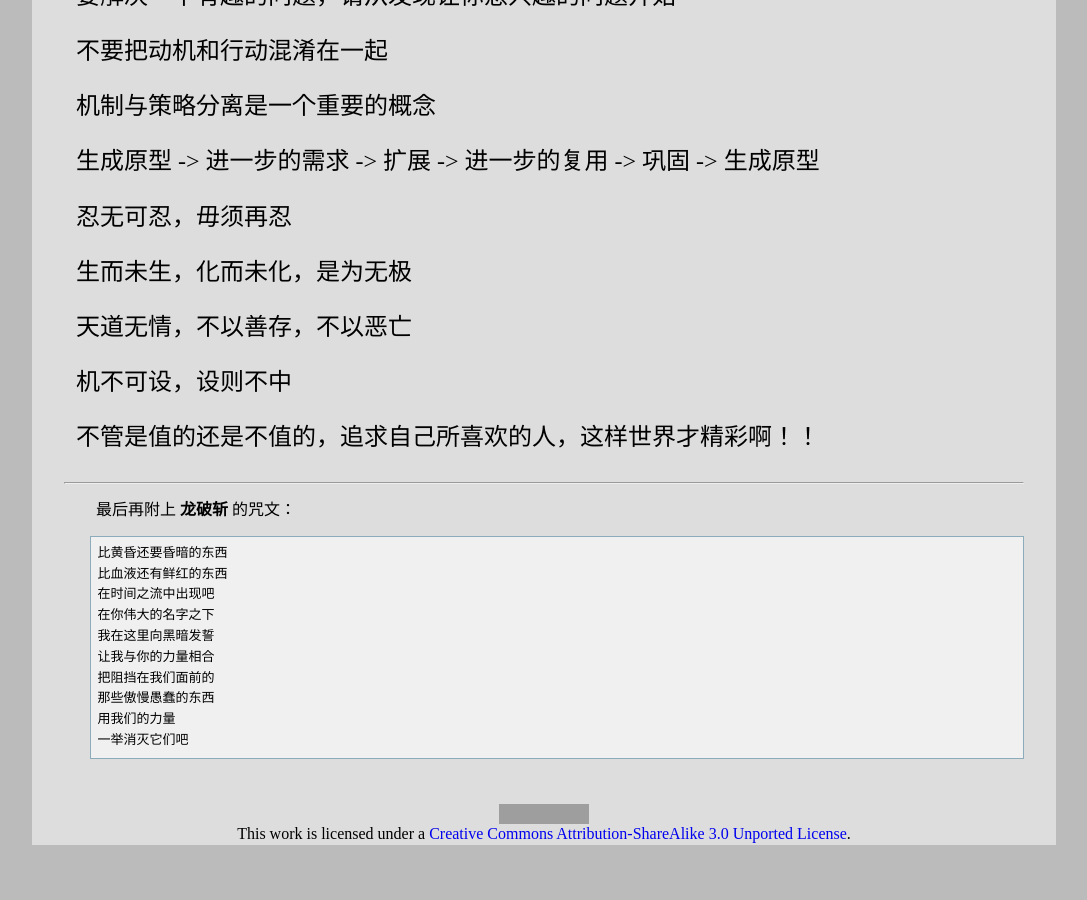
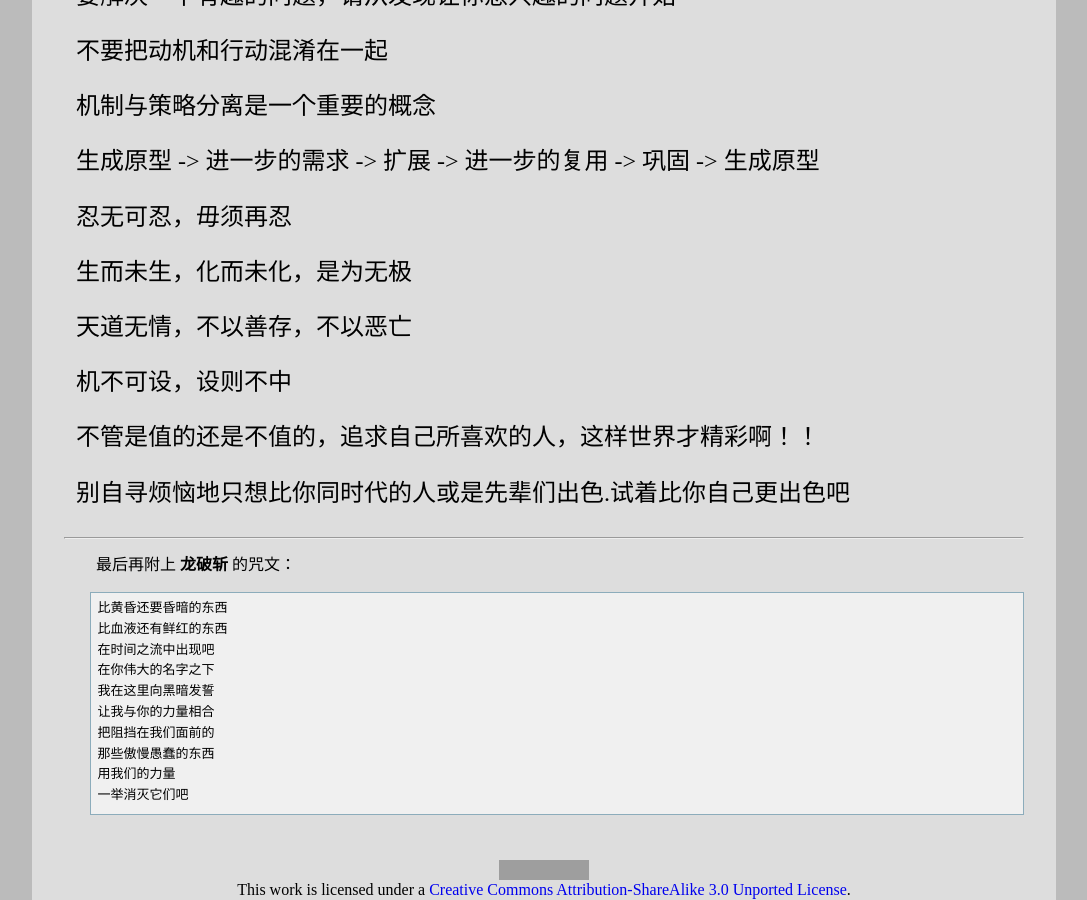
Before and after one commit to leiqin/leiqin.github.io, a Jekyll site: the page built from shoucang/revelation.markdown, in a window 1280 px wide and 900 px high, scrolled down 2761 px. Shown: the whole window, without its empty margins (96-1183 px from the left). Built offline with Jekyll 4.4.1, drawn with Linux system fonts in a browser that asks for light colours; nearby versions of some CDN libraries; comment, search, counter and statistics services are not loaded; before the commit the page ends 3606 px from its top, so only the background shows below that; grey boxes are pictures that could not be loaded.

Commit message:
添加克雷圣经

```diff
--- a/shoucang/revelation.markdown
+++ b/shoucang/revelation.markdown
@@ -160,6 +160,8 @@ title: 克雷圣经
 不管是值的还是不值的，追求自己所喜欢的人，这样世界才精彩啊！！
 :	QQ空间 [幸或不幸](http://user.qzone.qq.com/604616166/blog/1238986796#!app=2&via=QZ.HashRefresh&pos=1238986796)
 
+别自寻烦恼地只想比你同时代的人或是先辈们出色.试着比你自己更出色吧
+:	电视剧 《犯罪心理》 第一季 第二集 43:04 原话 威廉姆斯·福克纳（美国作家）
 
 * * *
 
```
